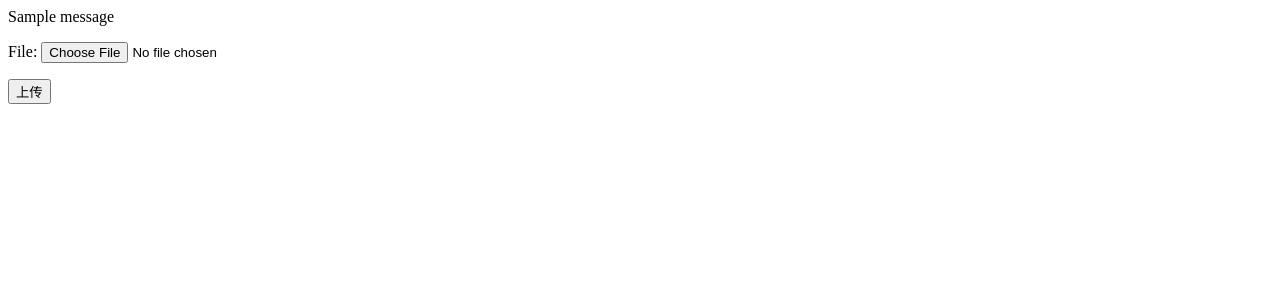
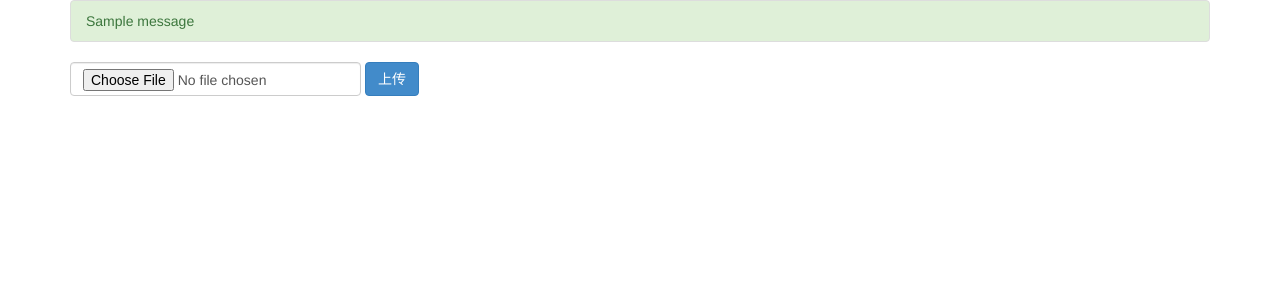
Before and after one commit to kaporzhu/mtchism, a Django app: template foods/templates/foods/upload.html in a window 1280 px wide. Shown: the top 300 px of the page. Run offline with Django 3.2, Linux system fonts and the light colour scheme; the template is opened without the code that fills it: values that come from a table or form of the project are taken from there, others are empty; tables that the repository leaves empty hold one stand-in row (values such as "Sample post"); one stand-in notice (Sample message) is shown; parts of the project's set-up code (start-up, migrations or seed data) failed here and were passed over; some libraries are stand-ins or nearby versions.

Commit message:
Improve food upload page UI

```diff
--- a/foods/forms.py
+++ b/foods/forms.py
@@ -8,7 +8,8 @@ class UploadFoodForm(forms.Form):
     """
     Upload food data form.
     """
-    file = forms.FileField()
+    file = forms.FileField(
+        widget=forms.FileInput(attrs={'class': 'form-control'}))
 
     def clean(self):
         """
--- a/foods/templates/foods/upload.html
+++ b/foods/templates/foods/upload.html
@@ -2,13 +2,26 @@
 
 {% block content %}
 
-{% for msg in messages %}
-    {{ msg|safe }}
-{% endfor %}
+<div class="row">
+    <div class="col-md-12">
+        <ul class="list-group">
+            {% for msg in messages %}
+                <li class="list-group-item list-group-item-{{ msg.tags }}">{{ msg|safe }}</li>
+            {% endfor %}
+        </ul>
+    </div>
+</div>
 
-<form method="post" enctype="multipart/form-data">
-    {% csrf_token %}
-    {{ form.as_p }}
-    <input type="submit" value="上传" />
-</form>
+<div class="row">
+    <form method="post" enctype="multipart/form-data" class="form-inline col-md-12" role="form">
+        {% csrf_token %}
+        {% for field in form %}
+            <div class="form-group">
+                <label class="sr-only">{{ field.label }}</label>
+                {{ field }}
+            </div>
+        {% endfor %}
+        <input type="submit" value="上传" class="btn btn-primary" />
+    </form>
+</div>
 {% endblock %}
--- a/mtchism/templates/base.html
+++ b/mtchism/templates/base.html
@@ -3,17 +3,20 @@
 <html xmlns="http://www.w3.org/1999/xhtml" lang="en">
     <head>
         <meta http-equiv="Content-Type" content="text/html; charset=utf-8">
+        <meta name="viewport" content="width=device-width, initial-scale=1">
         <title>{% block title %}{% endblock %}</title>
 
+        <link rel="stylesheet" href="{% static 'bootstrap/css/bootstrap.min.css' %}">
         {% block extracss %}{% endblock %}
-
-        <script src="{% static 'jquery/jquery-1.11.0.min.js' %}"></script>
-        {% block extrajs %}{% endblock %}
     </head>
     <body>
         <div class="container">{% include "header.html" %}</div>
         <div class="container">{% block content %}{% endblock %}</div>
         {% block extracontent %}{% endblock %}
         <div class="container">{% include "footer.html" %}</div>
+
+        <script src="{% static 'jquery/jquery-1.11.0.min.js' %}"></script>
+        <script src="{% static 'bootstrap/js/bootstrap.min.js' %}"></script>
+        {% block extrajs %}{% endblock %}
     </body>
 </html>
```
Also changed, not shown: foods/views.py (+6 -4 lines).
